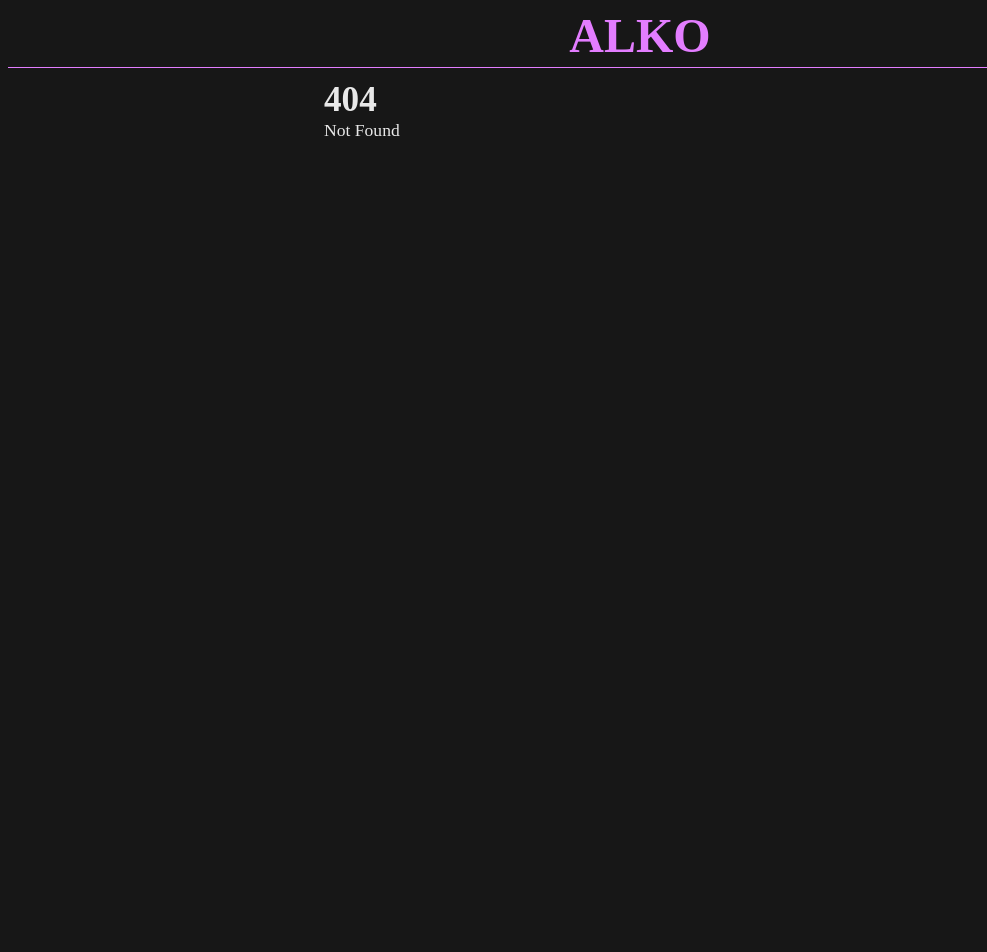
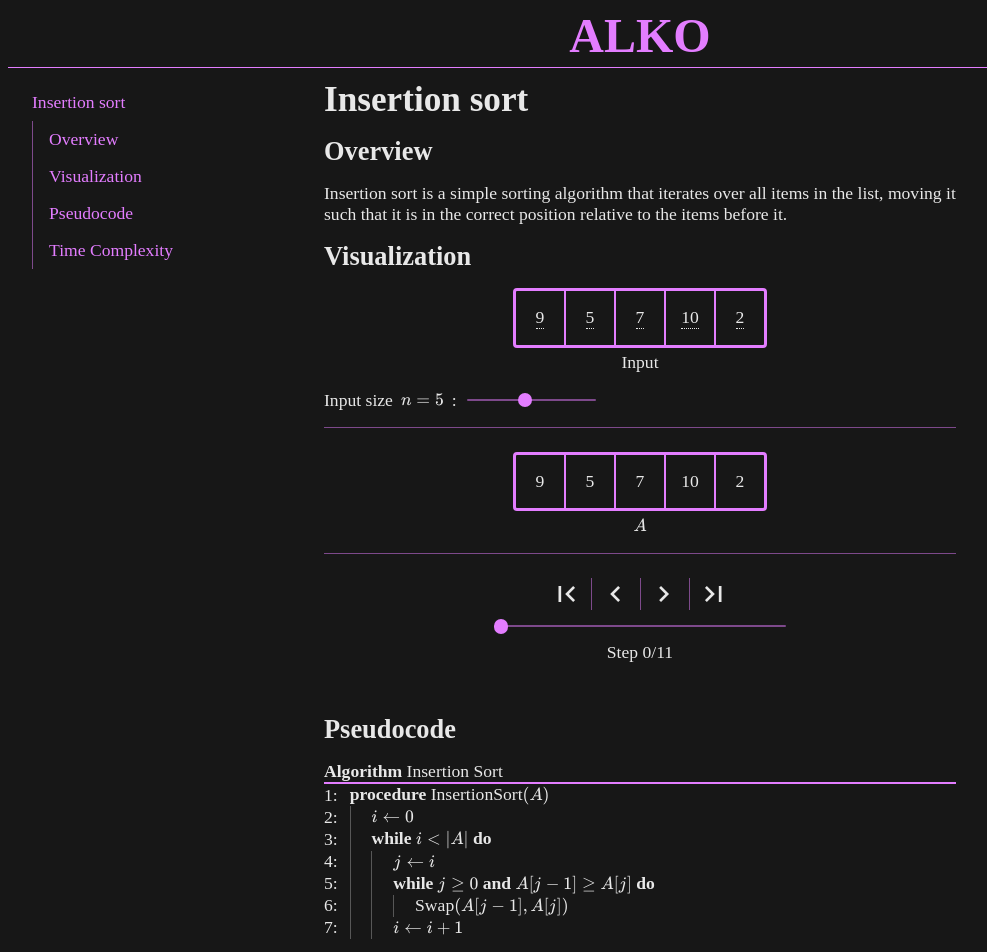
Before and after one commit to elkalt/alko, a SvelteKit app: page /algorithms/sorting/insertion_sort in a window 1280 px wide. Before the commit this address had no page. Shown: the top 952 px of the page, without its empty margins (0-987 px from the left). Before the commit the page ends 800 px from the top, so only its background shows below. Built offline with nearby package versions, Linux system fonts and the light colour scheme; a web font is replaced by a local one.

Commit message:
insertion sort

```diff
--- a/src/lib/components/pseudocode/Algorithm.svelte
+++ b/src/lib/components/pseudocode/Algorithm.svelte
@@ -13,7 +13,7 @@
   <header>
     <b>Algorithm{number ? ' ' + number : ''}</b> {name}
   </header>
-  <div class='content'>
+  <div class='full-content'>
     <slot />
   </div>
 </div>
@@ -29,7 +29,7 @@
     }
   }
 
-  .content {
+  .full-content {
     display: grid;
     grid-template-columns: min-content 1fr;
   }
--- a/src/lib/styles/app.scss
+++ b/src/lib/styles/app.scss
@@ -110,3 +110,12 @@ input[type=range] {
   flex-direction: column;
   gap: 1rem;
 }
+
+.input-size {
+  display: flex;
+  align-items: center;
+  gap: 0.5rem;
+  padding-bottom: 1rem;
+  border-bottom: 1px solid var(--tertiary);
+  margin-bottom: 0.5rem;
+}
--- a/src/routes/algorithms/+layout.svelte
+++ b/src/routes/algorithms/+layout.svelte
@@ -68,9 +68,17 @@
     {/each}
   {/if}
 </div>
-<slot />
+<div class='content'>
+  <slot />
+</div>
 
 <style lang="scss">
+  .content {
+    display: flex;
+    flex-direction: column;
+    gap: 1rem;
+  }
+
   .heading-container {
     display: flex;
     flex-direction: column;
--- /dev/null
+++ b/src/routes/algorithms/sorting/insertion_sort/+page.svelte
@@ -0,0 +1,130 @@
+<script lang='ts'>
+  import AlkoArray from '$lib/components/AlkoArray.svelte';
+  import Algorithm from '$lib/components/pseudocode/Algorithm.svelte';
+  import Line from '$lib/components/pseudocode/Line.svelte';
+  import If from '$lib/components/pseudocode/If.svelte';
+  import Procedure from '$lib/components/pseudocode/Procedure.svelte';
+  import Return from '$lib/components/pseudocode/Return.svelte';
+  import Empty from '$lib/components/pseudocode/Empty.svelte';
+  import While from '$lib/components/pseudocode/While.svelte';
+  import Else from '$lib/components/pseudocode/Else.svelte';
+  import Stepper from '$lib/components/Stepper.svelte';
+  import { k } from '$lib/KatexMacro';
+
+  let arrayLength = 5;
+
+  let array: number[] = [9, 5, 7, 10, 2, 4, 3, 1, 8, 6];
+  let slicedArray: number[];
+  $: slicedArray = array.slice(0, arrayLength);
+
+  let sortedArray: number[];
+  $: if (slicedArray) insertionSortInit();
+
+  let endStep = 0;
+  let curStep = 0;
+  let maxStep = 0;
+  $: {
+    if (slicedArray) {
+      endStep = 60;
+      insertionSortInit();
+      maxStep = curStep;
+      endStep = 0;
+    }
+  }
+  $: if (endStep != curStep) insertionSortInit();
+
+  let fillColors: string[];
+  let textColors: string[];
+  let breakpoint: number = -1;
+  let sortedBound: number = -1;
+  let currentInsert: number = -1;
+  $: {
+    fillColors = slicedArray.map((_, i) => {
+      if (i > sortedBound) return 'var(--background-tertiary)';
+      if (i == currentInsert) return 'var(--tertiary)';
+      return 'transparent';
+    });
+  }
+
+  function insertionSortInit() {
+    curStep = 0;
+    sortedArray = slicedArray.slice();
+    breakpoint = -1;
+    sortedBound = 10;
+    currentInsert = -1;
+    insertionSort();
+  }
+
+  function insertionSort() {
+    if (curStep >= endStep) return;
+    for (sortedBound = 0; sortedBound < sortedArray.length; sortedBound++) {
+      currentInsert = sortedBound;
+      if (++curStep >= endStep) {
+        breakpoint = 0;
+        return;
+      };
+      while (currentInsert >= 0 && sortedArray[currentInsert - 1] > sortedArray[currentInsert]) {
+        let temp = sortedArray[currentInsert];
+        sortedArray[currentInsert] = sortedArray[currentInsert - 1];
+        sortedArray[currentInsert - 1] = temp;
+        currentInsert--;
+        if (++curStep >= endStep) {
+          breakpoint = 1;
+          return;
+        };
+      }
+    }
+    return;
+  }
+</script>
+
+<svelte:head>
+  <title>Insertion Sort</title>
+  <meta name='description' content='Insertion sort algorithm visualization and explanation' />
+</svelte:head>
+
+<h1 id='insertion_sort'>Insertion sort</h1>
+<h2 id='overview'>Overview</h2>
+Insertion sort is a simple sorting algorithm that iterates over all items in the list, moving it such that it is in the correct position relative to the items before it.
+<h2 id='visualization'>Visualization</h2>
+<div>
+  <div class='center'>
+    <AlkoArray
+      bind:values={slicedArray}
+      editable={true}
+      subtitle='Input'/>
+  </div>
+</div>
+
+<div class='input-size'>
+  Input size {@html k('n=' + arrayLength)}:
+  <input type='range' min='1' max='10' step='1' bind:value={arrayLength} />
+</div>
+
+<div class='center'>
+  <AlkoArray
+    values={sortedArray}
+    fillColors={fillColors}
+    textColors={textColors}
+    subtitle={k('A')}
+  />
+</div>
+
+<Stepper endStep={endStep} maxStep={maxStep} on:step={e => endStep = e.detail} />
+
+<h2 id='pseudocode'>Pseudocode</h2>
+<Algorithm name='Insertion Sort'>
+  <Procedure args={['A']}>InsertionSort</Procedure>
+    <Line>{@html k('i \\gets 0')}</Line>
+    <While>{@html k('i \\lt |A|')}</While>
+      <Line spotlight={breakpoint == 0}>{@html k('j \\gets i')}</Line>
+      <While>{@html k('j \\ge 0')} <b>and</b> {@html k('A[j-1] \\ge A[j]')}</While>
+        <Line spotlight={breakpoint == 1}><span class='call'>Swap</span>{@html k('(A[j-1], A[j])')}</Line>
+      <Line breakCount={1}>{@html k('i \\gets i + 1')}</Line>
+</Algorithm>
+
+<h2 id='complexity'>Time Complexity</h2>
+<p>
+  The worst case for insertion sort is an array that is sorted in reverse order (ie. {@html k('[3, 2, 1]')}).
+  In this case, the algorithm will have to make {@html k('1 + 2 + \\ldots + n-1 = \\frac{n(n-1)}{2} = O(n^2)')} comparisons and swaps.
+</p>
```
Also changed, not shown: src/routes/+page.svelte (+8 -0 lines), src/routes/algorithms/sorting/merge_sort/+page.svelte (+9 -26 lines).
